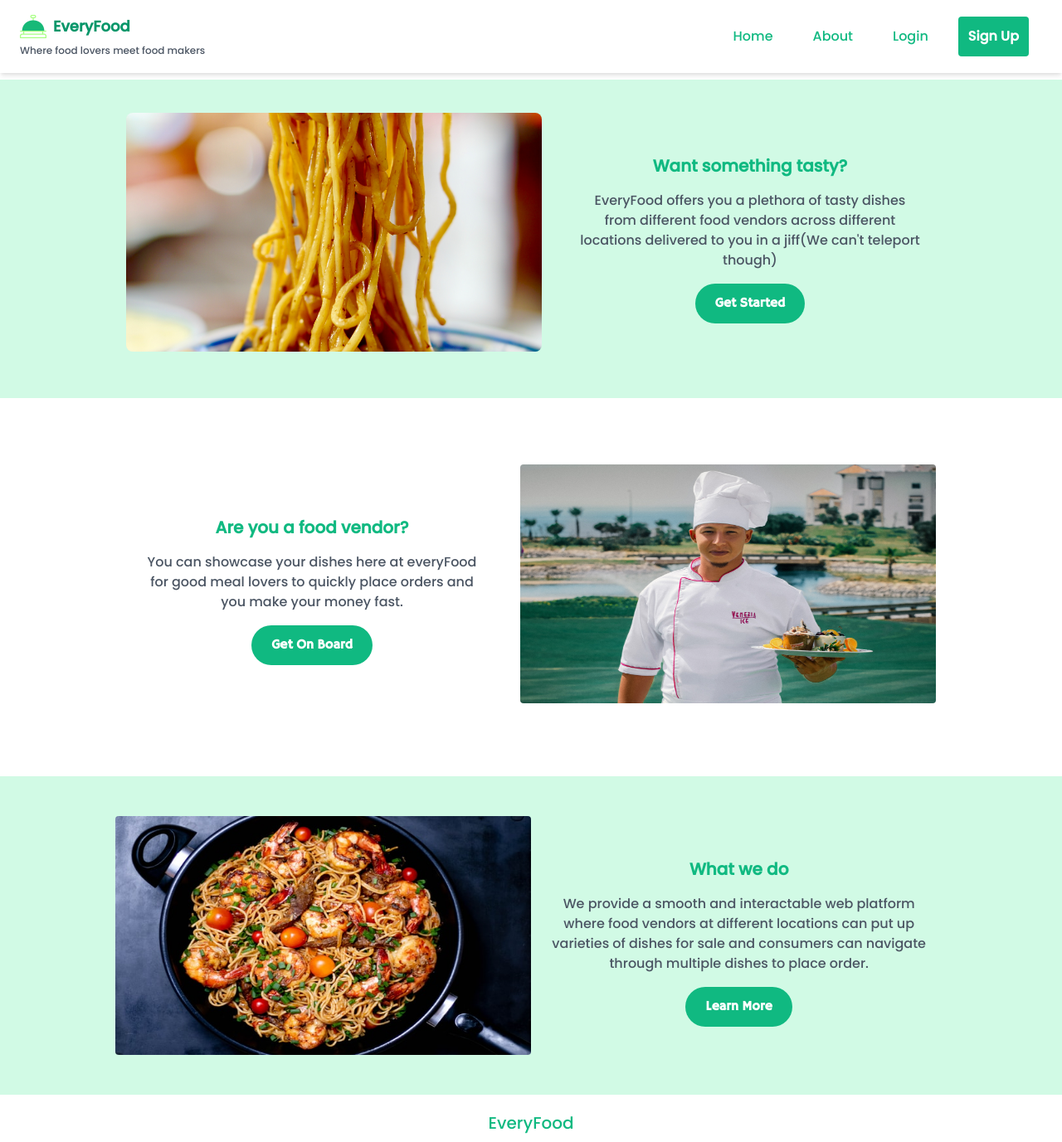
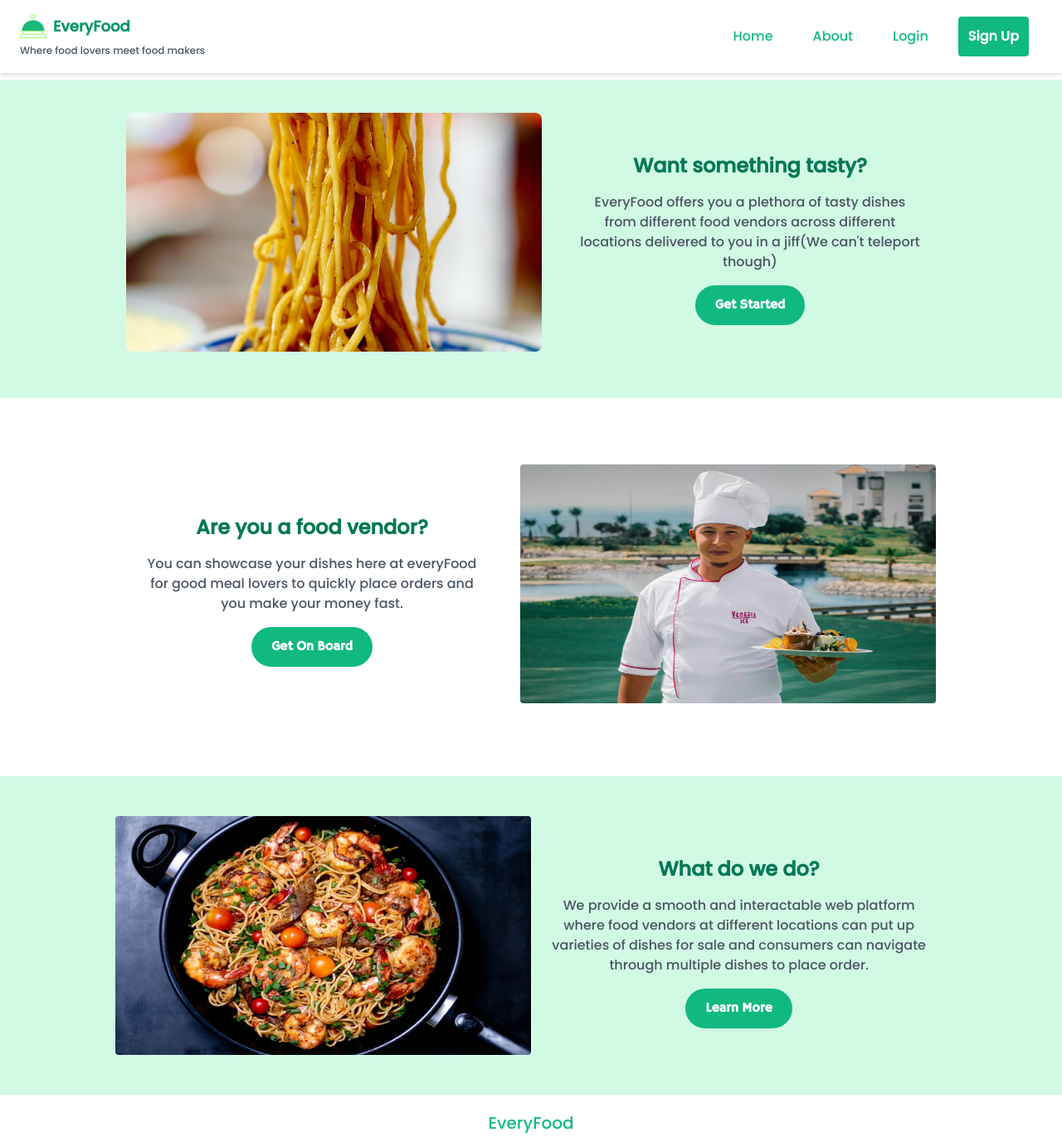
Before and after one commit to Ahmodadeola/EveryFood, a React (Create React App) app: page /home in a window 1280 px wide. Shown: the top 1377 px of the page at 83% size. Built offline with nearby package versions, Linux system fonts and the light colour scheme.

Commit message:
increased size of header text in landing page sections

```diff
--- a/src/components/home/Customer.js
+++ b/src/components/home/Customer.js
@@ -14,7 +14,7 @@
         </div>
 
         <div className="md:max-w-md text-center md:w-1/2 md:px-4">
-          <h2 className="text-xl font-bold mb-4 text-green-500">
+          <h2 className="text-xl md:text-2xl font-bold mb-4 text-green-700">
             Want something tasty?
           </h2>
           <p className="mb-4">
--- a/src/components/home/Vendor.js
+++ b/src/components/home/Vendor.js
@@ -12,7 +12,7 @@
         />
       </div>
       <div className="md:max-w-md text-center md:w-1/2 md:px-4">
-        <h2 className="text-xl font-bold mb-4 text-green-500">
+        <h2 className="text-xl md:text-2xl font-bold mb-4 text-green-700">
           Are you a food vendor?
         </h2>
         <p className="mb-4">
--- a/src/components/home/about.js
+++ b/src/components/home/about.js
@@ -13,7 +13,9 @@
           />
         </div>
         <div className="md:w-1/2 text-center px-4">
-          <h2 className="text-xl font-bold mb-4 text-green-500">What we do</h2>
+          <h2 className="text-xl md:text-2xl font-bold mb-4 text-green-700">
+            What do we do?
+          </h2>
           <p className="mb-4">
             We provide a smooth and interactable web platform where food vendors
             at different locations can put up varieties of dishes for sale and
```
